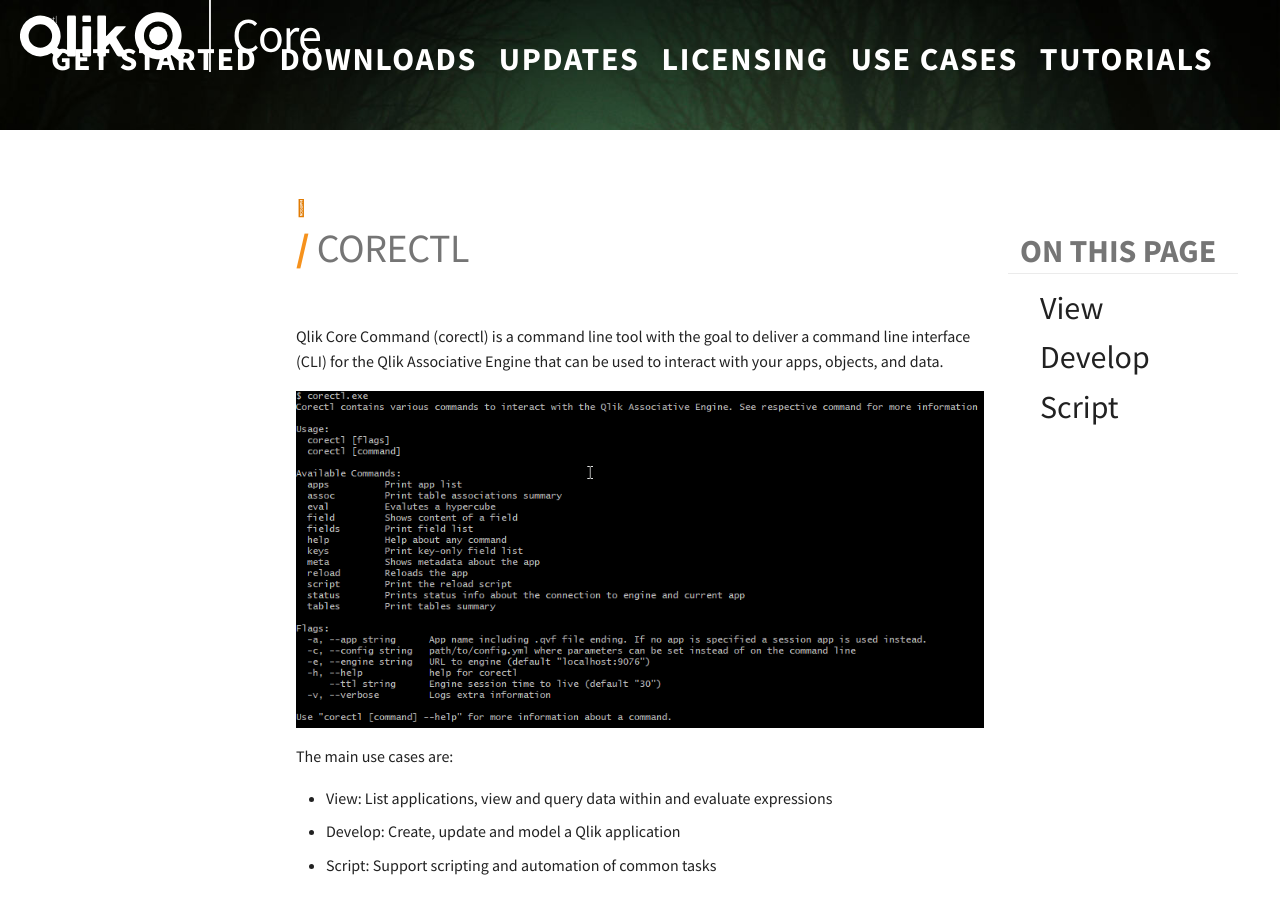
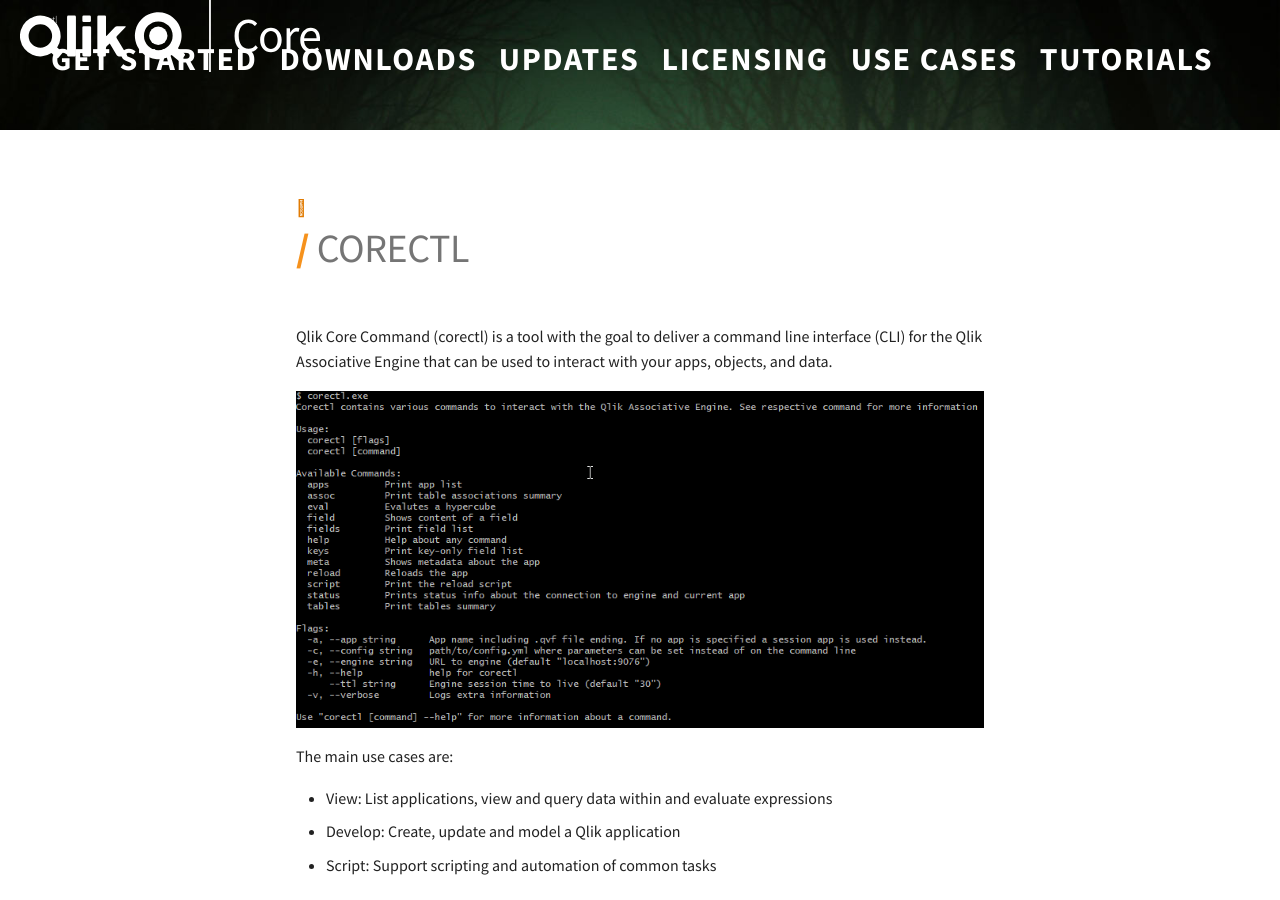
Before and after one commit to qlik-oss/core-website, an MkDocs documentation site: the page built from docs/tooling/corectl.md, in a window 1280 px wide and 900 px high. Built offline with MkDocs 1.6.1 and Material for MkDocs 9.7.7, drawn with Linux system fonts in a browser that asks for light colours; nearby versions of some CDN libraries; library files that are not in the unit come from our copies; comment, search, counter and statistics services are not loaded.

Commit message:
Fixing links and small wording

```diff
--- a/docs/tooling/corectl.md
+++ b/docs/tooling/corectl.md
@@ -1,6 +1,6 @@
 # Corectl
 
-Qlik Core Command (corectl) is a command line tool with the goal to deliver a command line interface (CLI) for the Qlik
+Qlik Core Command (corectl) is a tool with the goal to deliver a command line interface (CLI) for the Qlik
 Associative Engine that can be used to interact with your apps, objects, and data.
 
 ![screenshot](../images/corectl.png)
@@ -10,9 +10,3 @@
 * View: List applications, view and query data within and evaluate expressions
 * Develop: Create, update and model a Qlik application
 * Script: Support scripting and automation of common tasks
-
-## View
-
-## Develop
-
-## Script
```
Also changed, not shown: docs/tooling/catwalk.md (+2 -2 lines).
